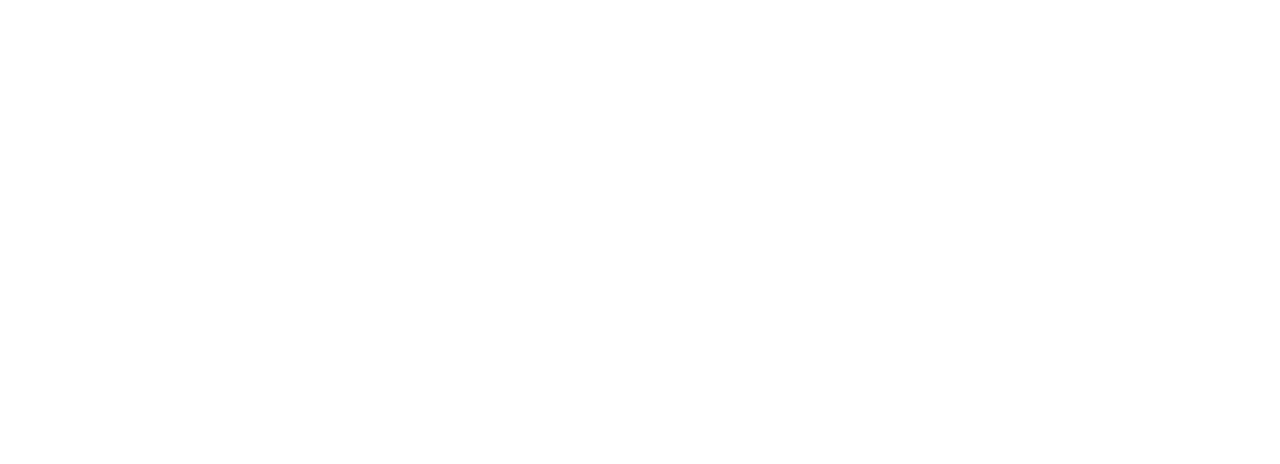
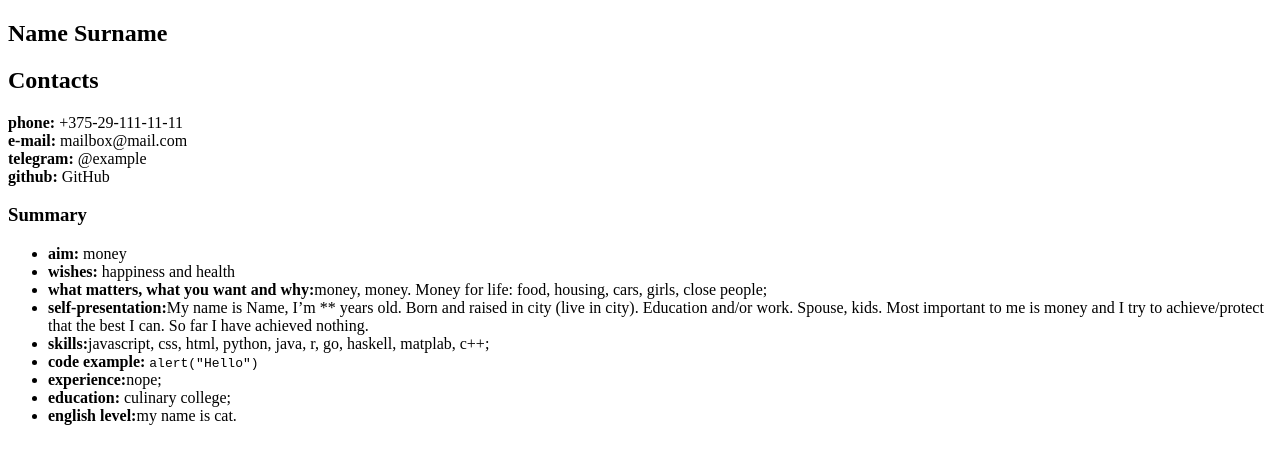
Before and after one commit to caninax/rsschool-cv, a plain HTML site: page index.html in a window 1280 px wide. Drawn offline with Linux system fonts and the light colour scheme.

Commit message:
feat: add content on the page

```diff
--- a/index.html
+++ b/index.html
@@ -1,12 +1,51 @@
 <!DOCTYPE html>
 <html lang="en">
+
 <head>
     <meta charset="UTF-8">
     <meta name="viewport" content="width=device-width, initial-scale=1.0">
     <meta http-equiv="X-UA-Compatible" content="ie=edge">
-    <title>Document</title>
+    <title>CV</title>
 </head>
+
 <body>
+    <main>
+        <div class="wrapper">
+            <section>
+                <h1>Name Surname</h1>
+            </section>
+            <section>
+                <h2>Contacts</h2>
+                <p>
+                    <b>phone:</b> +375-29-111-11-11 <br>
+                    <b>e-mail:</b> mailbox@mail.com <br>
+                    <b>telegram:</b> @example <br>
+                    <b>github:</b> GitHub
+                </p>
+            </section>
+            <section>
+                <h3>Summary</h3>
+                <ul>
+                    <li><b>aim:</b> money</li>
+                    <li><b>wishes:</b> happiness and health </li>
+                    <li><b>what matters, what you want and why:</b>money, money. Money for life: food, housing, cars,
+                        girls, close people;</li>
+                    <li><b>self-presentation:</b>My name is Name, I’m ** years old.
+                        Born and raised in city (live in city).
+                        Education and/or work. Spouse, kids.
+                        Most important to me is money and I try to achieve/protect that the best I can.
+                        So far I have achieved nothing.</li>
+                    <li><b>skills:</b>javascript, css, html, python, java, r, go, haskell, matplab, c++;</li>
+                    <li><b>code example:</b>
+                        <code>alert("Hello")</code>
+                    </li>
+                    <li><b>experience:</b>nope;</li>
+                    <li><b>education: </b>culinary college;</li>
+                    <li><b>english level:</b>my name is cat.</li>
+                </ul>
+            </section>
+        </div>
+    </main>
+</body>
 
-</body>
 </html>
```
